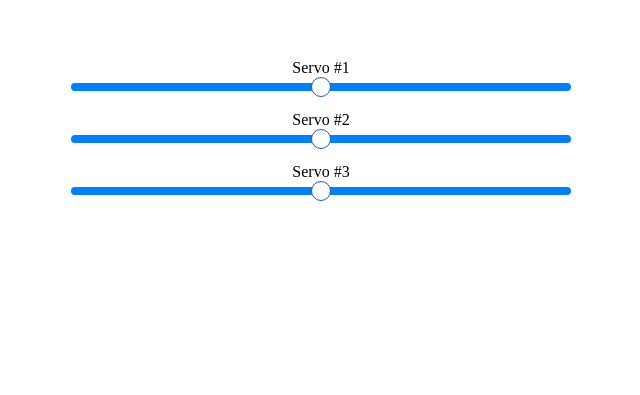
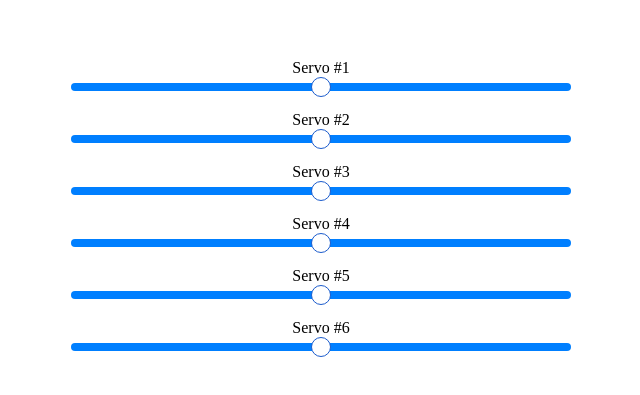
Before and after one commit to deepdows/modbus_tcp_servo, a plain HTML site: page esp8266/data/index.html in a window 1280 px wide. Shown: the part 85-480 px from the top of the page, without its empty margins (319-959 px from the left). Drawn offline with Linux system fonts and the light colour scheme; no server answers.

Commit message:
server_remake

```diff
--- a/esp8266/data/index.html
+++ b/esp8266/data/index.html
@@ -11,11 +11,17 @@
 	<div class="header">ESP8266</div>
 	<div class="container">
 		<div class="label">Servo #1</div>
-		<input type="range" id="servo1" min="0" max="180" onchange="servo1(this.value)">
+		<input type="range" id="servo1" min="0" max="180" onchange="servo(1,this.value)">
 		<div class="label">Servo #2</div>
-		<input type="range" id="servo2" min="0" max="180" onchange="servo2(this.value)">
+		<input type="range" id="servo2" min="0" max="180" onchange="servo(2,this.value)">
 		<div class="label">Servo #3</div>
-		<input type="range" id="servo3" min="0" max="180" onchange="servo3(this.value)">
+		<input type="range" id="servo3" min="0" max="180" onchange="servo(3, this.value)">
+		<div class="label">Servo #4</div>
+		<input type="range" id="servo4" min="0" max="180" onchange="servo(4, this.value)">
+		<div class="label">Servo #5</div>
+		<input type="range" id="servo5" min="0" max="180" onchange="servo(5, this.value)">
+		<div class="label">Servo #6</div>
+		<input type="range" id="servo6" min="0" max="180" onchange="servo(6, this.value)">
 	</div>
 </body>
 </html>
--- a/esp8266/data/script.js
+++ b/esp8266/data/script.js
@@ -1,22 +1,12 @@
-function servo1(val){
+function servo(num, val){
 	var xhttp = new XMLHttpRequest();
-	xhttp.open("GET", "states?servo1="+val, true);
+	xhttp.open("GET", "?servo"+num+"="+val, true);
 	xhttp.send();
 }
-function servo2(val){
-	var xhttp = new XMLHttpRequest();
-	xhttp.open("GET", "states?servo2="+val, true);
-	xhttp.send();
-}
-function servo3(val){
-	var xhttp = new XMLHttpRequest();
-	xhttp.open("GET", "states?servo3="+val, true);
-	xhttp.send();
-}
+
 function start(){
-	update("servo1");
-	update("servo2");
-	update("servo3");
+	var servos = 6;
+	for(i=1;i<=servos; i++) update("servo"+i);
 }
 
 function update(name){
@@ -26,7 +16,6 @@ function update(name){
     	document.getElementById(name).value = this.responseText;
 		}
 	};
-  console.log("/"+name);
 	xhttp.open("GET", "/"+name, true);
 	xhttp.send();
 }
```
Also changed, not shown: 2 other files. Lines whose indentation alone changed are shown as unchanged.
